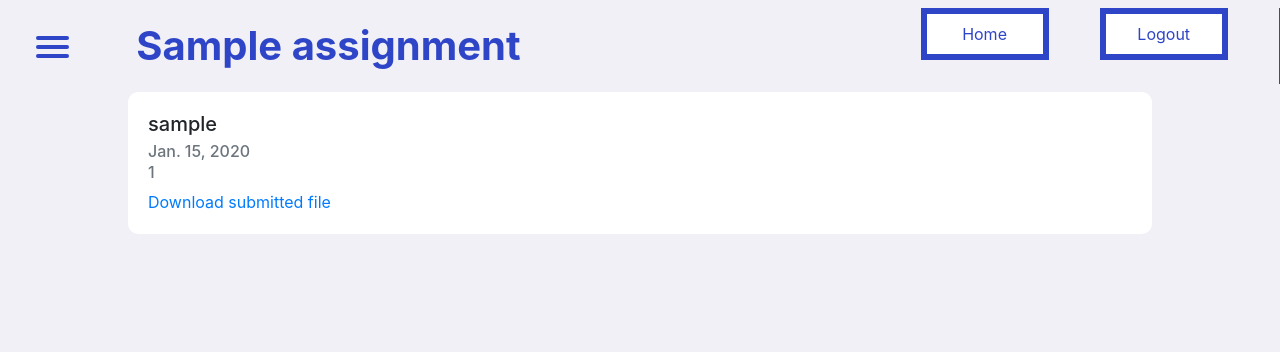
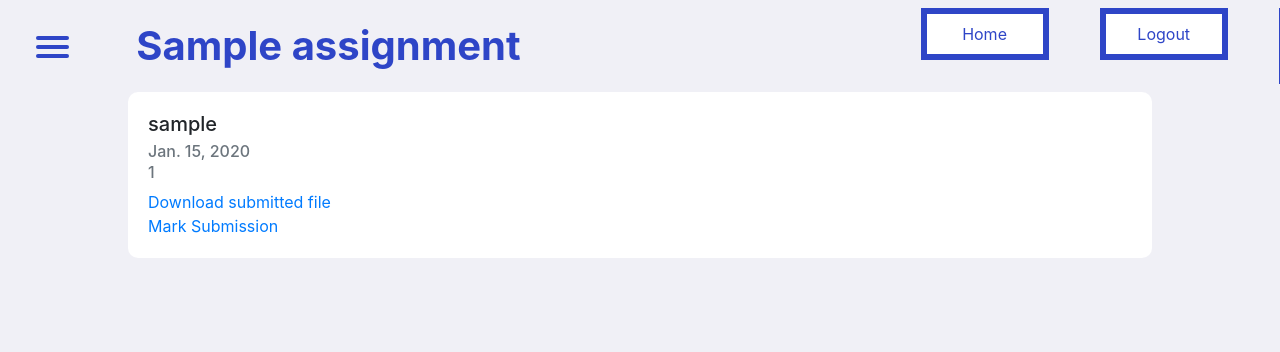
Before and after one commit to Aafiya-H/Classroom, a Django app: page /assignment_summary/1 in a window 1280 px wide; the page is wider, and only the part inside the window is pictured. Shown: the top 352 px of that part. Run offline with Django 3.2, Linux system fonts and the light colour scheme; a user stored in the database is signed in; tables that the repository leaves empty hold one stand-in row (values such as "Sample post"); some libraries are stand-ins or nearby versions.

Commit message:
Submission marking by teachers done

```diff
--- a/base/templates/base/assignment_summary.html
+++ b/base/templates/base/assignment_summary.html
@@ -10,7 +10,7 @@
     <link rel="stylesheet" type="text/css" href="{% static 'css/assignment_summary.css' %}">
     {% block head %}{% endblock %}
     <link rel="stylesheet" href="https://cdn.jsdelivr.net/npm/bootstrap@4.5.3/dist/css/bootstrap.min.css" integrity="sha384-TX8t27EcRE3e/ihU7zmQxVncDAy5uIKz4rEkgIXeMed4M0jlfIDPvg6uqKI2xXr2" crossorigin="anonymous">
-    <script src="https://code.jquery.com/jquery-3.5.1.slim.min.js" integrity="sha384-DfXdz2htPH0lsSSs5nCTpuj/zy4C+OGpamoFVy38MVBnE+IbbVYUew+OrCXaRkfj" crossorigin="anonymous"></script>
+    <script type="text/javascript" src="https://cdnjs.cloudflare.com/ajax/libs/jquery/3.1.1/jquery.min.js"></script>
     <script src="https://cdn.jsdelivr.net/npm/bootstrap@4.5.3/dist/js/bootstrap.bundle.min.js" integrity="sha384-ho+j7jyWK8fNQe+A12Hb8AhRq26LrZ/JpcUGGOn+Y7RsweNrtN/tE3MoK7ZeZDyx" crossorigin="anonymous"></script>
 </head>
 <body>
@@ -53,10 +53,72 @@
             <h5 class="card-title">{{ submission.student_id.student_id.username }}</h5>
             <h6 class="card-subtitle mb-2 text-muted">{{ submission.submitted_date }}</h6>
             <h6 class="card-subtitle mb-2 text-muted">{{ submission.marks_alloted }}</h6>
-        <!-- <h6 class="card-subtitle mb-2 text-muted">{{ submission.submission_file }}</h6> -->
             <a  href="{% get_media_prefix %}{{ submission.submission_file }}" download> Download submitted file </a>
+            <br>
+            <a href="#mark_assignment">Mark Submission</a>
+            <input type="hidden" id="submission_id" name="submission_id" value="{{ submission.id }}">
+            <input type="hidden" id="assignment_id" name="assignment_id" value="{{ submission.assignment_id.id }}">
         </div>
+        <br>
       {% endfor %}
     </div>
+
+    <div class="modal" tabindex="-1" id="mark_assignment">
+      <div class="modal-dialog">
+        <div class="modal-content">
+          <div class="modal-header">
+            <h5 class="modal-title">Mark Submission</h5>
+            <button type="button" class="close" data-dismiss="modal" aria-label="Close">
+              <span aria-hidden="true">&times;</span>
+            </button>
+          </div>
+           <div class="modal-body">
+                <form method="POST" class="cclass_form" id="mark_assignment_form">
+                  {% csrf_token %}
+                  <div class="form-group">
+                    <input type="number" class="form-control" id="submission_marks" placeholder="Submission Marks">
+                  </div>
+                  <button type="submit" class="btn btn-primary">Submit</button>
+                </form>
+           </div>
+        </div>
+      </div>
+    </div>
 </body>
+<script>
+   $('a[href$="#mark_assignment"]').on( "click", function() {
+        $('#mark_assignment').modal('show');
+    });
+
+    $('#mark_assignment_form').on('submit', function (e) {
+        var submission_id = document.getElementById('submission_id').value;
+        var mark_assignment_url =  "{% url 'mark_submission_request' submission_id=0 %}".replace('0', submission_id);
+        var assignment_id = document.getElementById('assignment_id').value;
+        $.ajax({
+            type:'POST',
+            url:mark_assignment_url,
+            data:{
+                submission_marks:$('#submission_marks').val(),
+                csrfmiddlewaretoken:$('input[name=csrfmiddlewaretoken]').val(),
+                action: 'post'
+            },
+            success:function(json){
+                document.getElementById("mark_assignment_form").reset();
+                $(".posts").prepend('<div class="col-md-6">'+
+                    '<div class="row no-gutters border rounded overflow-hidden flex-md-row mb-4 shadow-sm h-md-250 position-relative">' +
+                        '<div class="col p-4 d-flex flex-column position-static">' +
+                            '<h3 class="mb-0">' + json.submission_marks + '</h3>' +
+                        '</div>' +
+                    '</div>' +
+                '</div>'
+                )
+                window.location.href='http://127.0.0.1:8000/assignment_summary/' + assignment_id.toString();
+                window.location.reload();
+            },
+            error : function(xhr,errmsg,err) {
+                console.log(xhr.status + ": " + xhr.responseText);
+            }
+        });
+      });
+</script>
 </html>
--- a/base/templates/base/hamburger.html
+++ b/base/templates/base/hamburger.html
@@ -31,7 +31,6 @@
               <a href="#"><button class="mybtn myinfo mybtn-active"><a href="{% url 'logout' %}">Logout</a></button></a>
             </li>
           </ul>
-
       </div>
     </nav>
     <br>
--- a/base/urls.py
+++ b/base/urls.py
@@ -18,5 +18,6 @@ urlpatterns = [
     path('create_class_request/',views.create_class_request,name='create_class_request'),
     path('join_class_request/',views.join_class_request,name='join_class_request'),
     path('submit_assignment_request/<int:assignment_id>',views.submit_assignment_request,name='submit_assignment_request'),
-    path('mail',views.temp_mail_view,name='mail_view')
+    path('mail',views.temp_mail_view,name='mail_view'),
+    path('mark_submission_request/<int:submission_id>',views.mark_submission_request,name='mark_submission_request')
 ] + static(settings.MEDIA_URL, document_root=settings.MEDIA_ROOT)
--- a/base/views.py
+++ b/base/views.py
@@ -164,7 +164,6 @@ def join_class_request(request):
             return JsonResponse({'status':'FAIL','message':str(e)})
         student = Students(student_id = request.user, classroom_id = classroom)
         student.save()
-        print("hello")
         return JsonResponse({'status':'SUCCESS'})
 
 @csrf_exempt
@@ -181,3 +180,12 @@ def submit_assignment_request(request,assignment_id):
 def temp_mail_view(request):
     send_email('talha.c@somaiya.edu','Test Email using django')
     return redirect('home')
+
+def mark_submission_request(request,submission_id):
+    if request.POST.get('action') == 'post':
+        marks = request.POST.get('submission_marks')
+        submission = Submissions.objects.get(pk=submission_id)
+        submission.marks_alloted = marks
+        submission.save()
+        print("submitted")
+        return JsonResponse({'status':'SUCCESS'})
```
Lines whose indentation alone changed are shown as unchanged.
